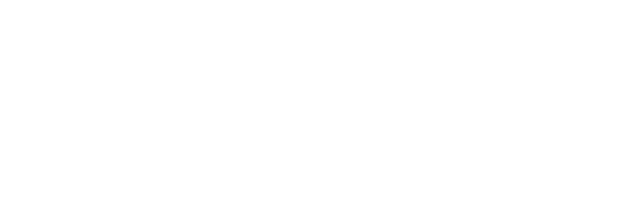
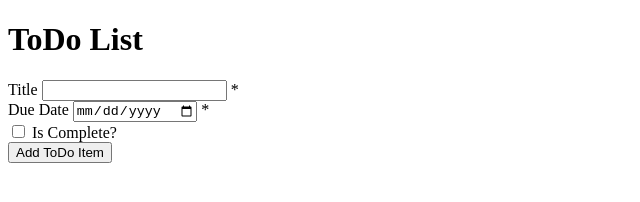
Before and after one commit to hm9811/CPW203-ToDoListApp, a plain HTML site: page index.html in a window 1280 px wide. Shown: the whole page, without its empty margins (0-640 px from the left). Drawn offline with Linux system fonts and the light colour scheme.

Commit message:
basic index of ToDoList

```diff
--- a/index.html
+++ b/index.html
@@ -6,6 +6,22 @@
     <title>ToDo List App</title>
 </head>
 <body>
+    <h1>ToDo List</h1>
 
+    <label for="title">Title</label>
+    <input type="text" id="title">
+    <span>*</span>
+    <br>
+
+    <label for="due-date">Due Date</label>
+    <input type="date" id="due-date">
+    <span>*</span>
+    <br>
+
+    <input type="checkbox">
+    <label for="is-complete">Is Complete?</label>
+    <br>
+
+    <input type="button" value="Add ToDo Item">
 </body>
 </html>
```
